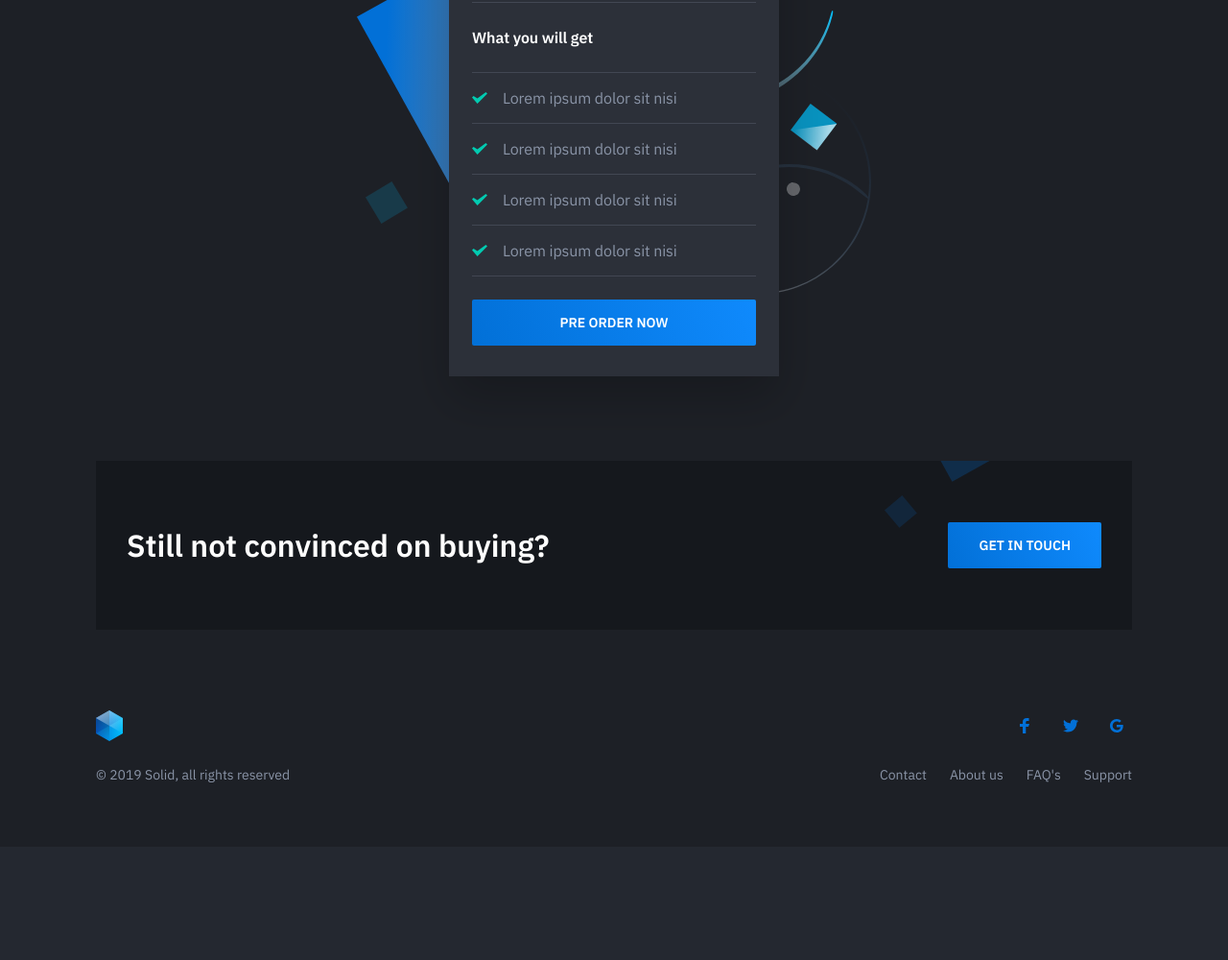
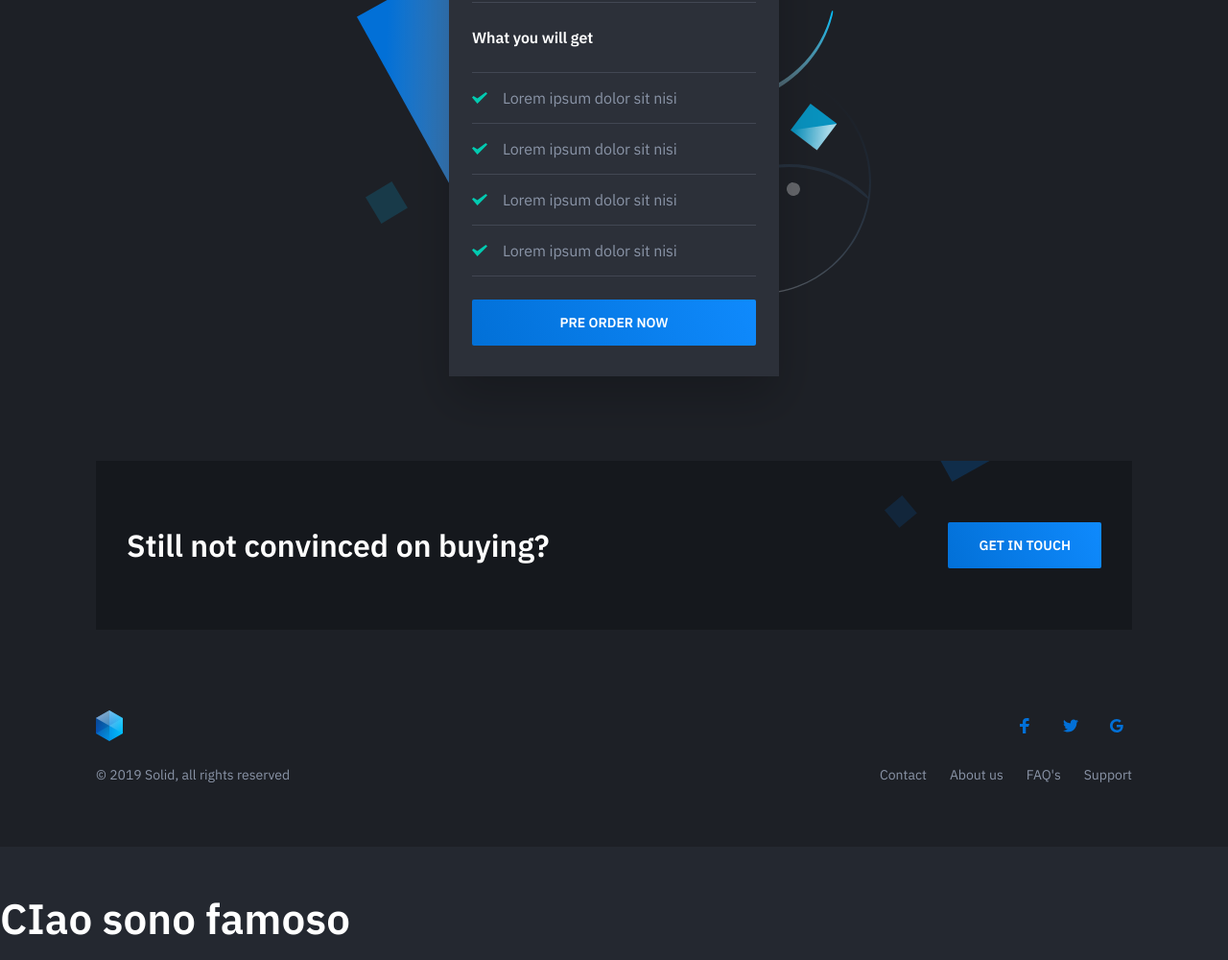
Before and after one commit to gabriargg/prova2, a plain HTML site: page index.html in a window 1280 px wide. Shown: the part 1950-2950 px from the top of the page at 96% size. Before the commit the page ends 2832 px from the top, so only its background shows below. Drawn offline with nearby package versions, Linux system fonts and the light colour scheme.

Commit message:
h1 in bassso

```diff
--- a/index.html
+++ b/index.html
@@ -254,6 +254,7 @@
     </div>
 
     <script src="dist/js/main.min.js"></script>
+    <h1>CIao sono famoso</h1>
 </body>
 
 </html>
```
